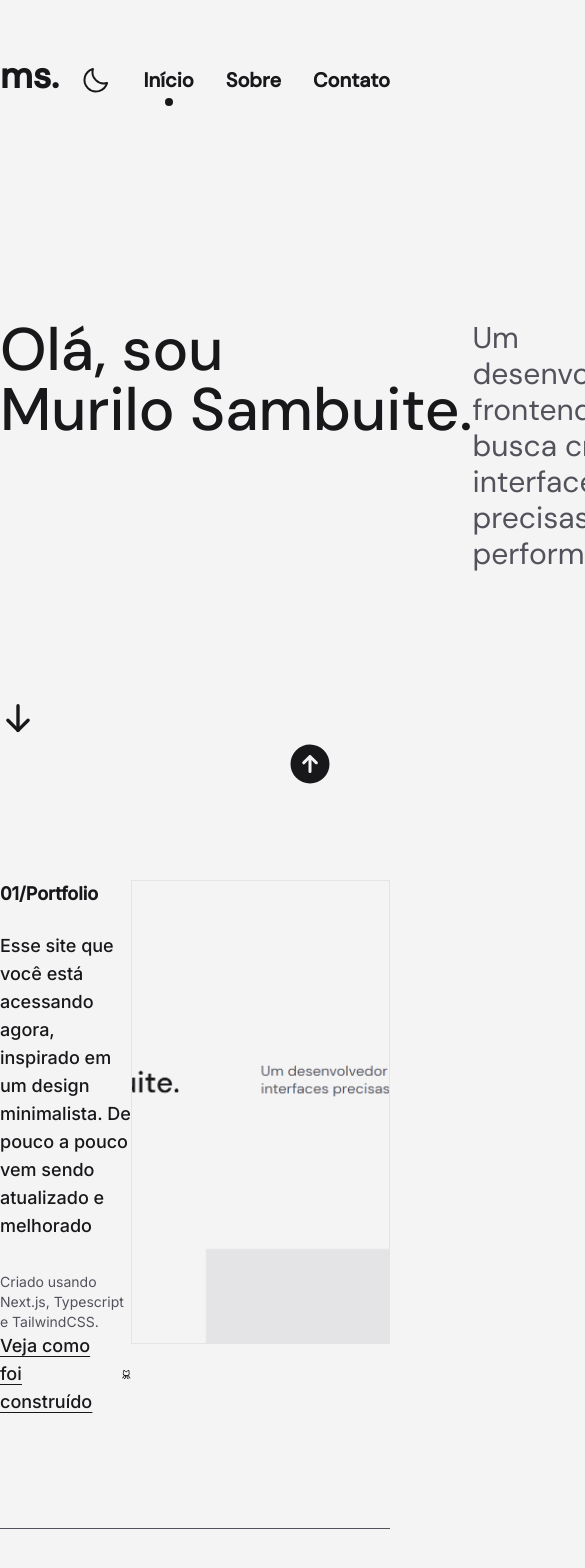
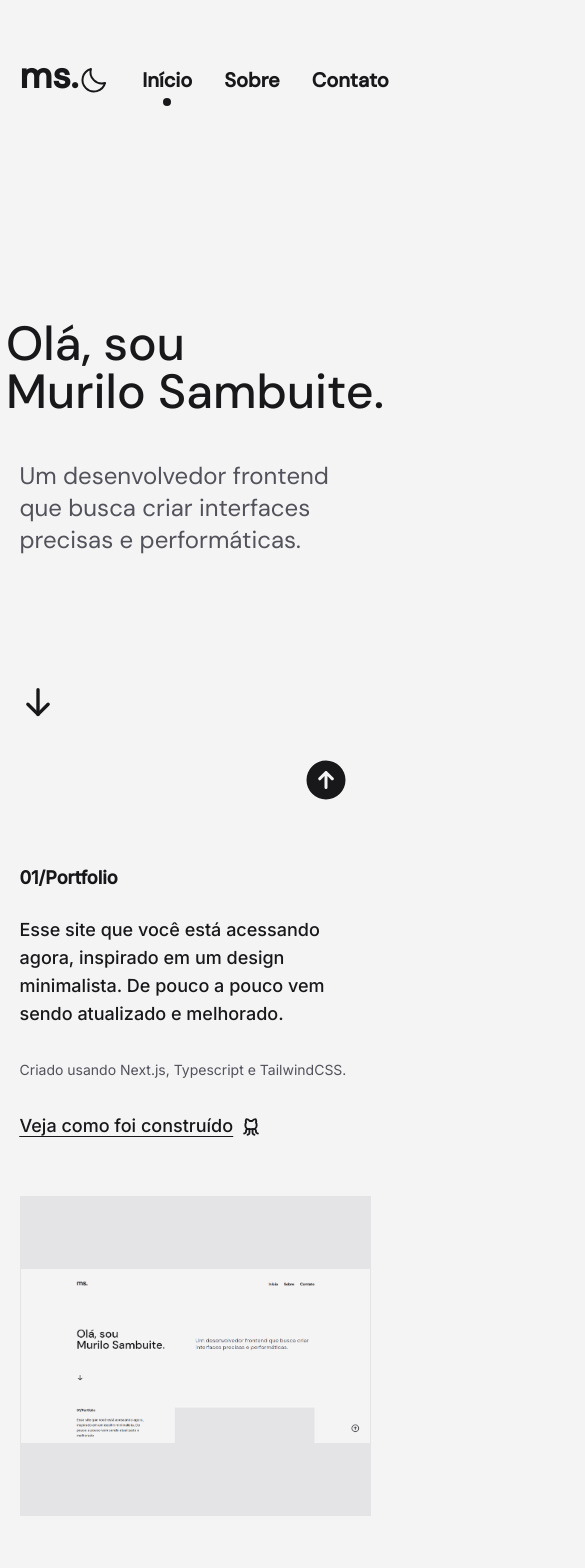
Before and after one commit to sambuite/portfolio, a Next.js app: page / in a window 390 px wide. Shown: the top 1568 px of the page, 585 px wide, since content can reach past the window. Built offline with nearby package versions, Linux system fonts and the light colour scheme.

Commit message:
add responsiveness; fix projects text

```diff
--- a/src/components/AboutMain/index.tsx
+++ b/src/components/AboutMain/index.tsx
@@ -5,32 +5,30 @@ import { Contact } from '../Contact';
 export function AboutMain() {
   return (
     <main className="default-center mt-56" data-aos="fade-in">
-      <section className="flex items-center justify-between">
+      <section className="flex flex-col xl:flex-row items-center xl:justify-between">
         <div className="mb-36">
-          <h1 className="text-h-1 w-[26rem]">
+          <h1 className="text-h-1 xl:w-[26rem]">
             Oi, sou Murilo Sambuite, desenvolvedor frontend.
           </h1>
-          <h2 className="text-h-2 w-[40rem] mt-16 leading-10">
+          <h2 className="text-h-2 xl:w-[40rem] mt-16 leading-10">
             Tenho aprendido programação por pouco mais de dois anos. Sempre
             foquei em frontend com ReactJs e Typescript. Ultimamente procuro
             estudar sobre backend buscando ser um profissional mais completo -
             fullstack.{' '}
           </h2>
-          <h2 className="text-h-2 w-[40rem] mt-8 leading-10">
+          <h2 className="text-h-2 xl:w-[40rem] mt-8 leading-10">
             Há alguns meses atrás tive meu primeiro emprego que durou um ano ⏤
             atualmente, estou procurando por uma oportunidade de demonstrar tudo
             que aprendi e estou aprendendo.
           </h2>
         </div>
-        <div className="w-[27rem] h-[37rem] bg-zinc-400 relative">
-          <div className="w-full h-full">
+        <div className="w-full xl:w-[27rem] h-[37rem] mb-20 xl:mb-0 bg-zinc-400 relative">
           <Image
             src={meImg}
             alt={`Imagem de Murilo`}
             layout="fill"
             objectFit="cover"
           />
-          </div>
         </div>
       </section>
       <section
--- a/src/components/BackToTopButton.tsx
+++ b/src/components/BackToTopButton.tsx
@@ -7,10 +7,10 @@ export function BackToTopButton() {
     <button
       type="button"
       title="Voltar ao topo"
-      className="fixed flex items-center justify-center rounded-full bottom-14 right-14 w-12 h-12 "
+      className="fixed flex items-center justify-center rounded-full bottom-10 xl:bottom-14 right-10 xl:right-14 w-12 h-12"
       onClick={() => scrollToSection(HEADER_ID)}
     >
-      <ArrowCircleUp className="w-12 h-12" weight="fill" />
+      <ArrowCircleUp className="w-12 h-12 rounded-full" weight="fill" />
     </button>
   );
 }
--- a/src/components/Contact.tsx
+++ b/src/components/Contact.tsx
@@ -1,15 +1,22 @@
-import { ArrowRight } from 'phosphor-react';
+import { ArrowDown, ArrowRight } from 'phosphor-react';
 import { CONTACTS_ID } from '../utils/constants';
 
 export function Contact() {
+  const width =
+    typeof window !== 'undefined'
+      ? window.innerWidth ||
+        document.documentElement.clientWidth ||
+        document.body.clientWidth
+      : 0;
+
   return (
     <div
       id={CONTACTS_ID}
-      className="default-center flex my-28"
+      className="default-center flex flex-col xl:flex-row my-28"
       data-aos="fade-up"
     >
-      <div className="flex flex-col items-start w-5/12">
-        <h2 className="font-sans font-normal text-3xl text-zinc-900 dark:text-zinc-100">
+      <div className="hidden xl:flex flex-col items-start w-5/12">
+        <h2 className=" font-sans font-normal text-3xl text-zinc-900 dark:text-zinc-100">
           Não posso esperar para responder
         </h2>
         <h2 className="flex items-center font-sans font-normal text-3xl text-zinc-900 dark:text-zinc-100">
@@ -17,7 +24,13 @@ export function Contact() {
           <ArrowRight className="w-7 h-7 ml-2 mt-1" weight="bold" />
         </h2>
       </div>
-      <div className="flex flex-col mx-auto">
+      <div className="xl:hidden flex flex-col items-center text-center">
+        <h2 className=" font-sans font-normal text-3xl text-zinc-900 dark:text-zinc-100">
+          Não posso esperar para responder ao seu próximo projeto
+        </h2>
+        <ArrowDown className="w-7 h-7 mt-5" weight="bold" />
+      </div>
+      <div className="flex flex-col items-center xl:items-start mx-auto mt-10 xl:mt-0">
         <h2 className="font-sans font-normal text-3xl text-zinc-900 dark:text-zinc-100">
           murilosambuite@gmail.com
         </h2>
--- a/src/components/Footer.tsx
+++ b/src/components/Footer.tsx
@@ -1,11 +1,11 @@
 export function Footer() {
   return (
-    <footer className="flex items-center text-zinc-900 mb-20">
-      <div className="flex default-center mt-14 justify-between">
-        <span className="text-xl text-indigo-700 font-semibold">
+    <footer className="flex items-center justify-center text-zinc-900 mb-20">
+      <div className="flex default-center items-center justify-center mt-14 xl:justify-between">
+        <span className="text-lg xl:text-xl text-indigo-700 font-semibold">
           Murilo Sambuite - 2022
         </span>
-        <nav className="self-end ">
+        <nav className=" ">
           <a
             className="text-navigation"
             href="https://github.com/sambuite"
--- a/src/components/Header.tsx
+++ b/src/components/Header.tsx
@@ -7,7 +7,9 @@ import { scrollToSection } from '../utils/scrollToSection';
 
 export function Header() {
   const [themeMode, setThemeMode] = useState<'dark' | 'light'>(
-    (localStorage.getItem(THEME_KEY) as any) || 'light',
+    (typeof window !== 'undefined' &&
+      (localStorage.getItem(THEME_KEY) as any)) ||
+      'light',
   );
   const { asPath } = useRouter();
 
@@ -28,7 +30,7 @@ export function Header() {
       id={HEADER_ID}
       className="flex items-center text-zinc-900 dark:text-zinc-100"
     >
-      <div className="flex default-center mt-14 justify-between">
+      <div className="flex default-center items-center mt-14 justify-between">
         <span className="text-4xl font-bold">ms.</span>
         <div className="flex items-center self-end">
           <button type="button" className="w-8 h-8" onClick={toggleTheme}>
--- a/src/components/HomeMain/Hero.tsx
+++ b/src/components/HomeMain/Hero.tsx
@@ -5,11 +5,11 @@ import { scrollToSection } from '../../utils/scrollToSection';
 export function Hero() {
   return (
     <section className="flex flex-col default-center mt-56" data-aos="fade-in">
-      <div className="flex justify-between">
-        <h1 className="text-h-1 whitespace-pre ">
+      <div className="flex flex-col lg:flex-row items-center justify-center lg:justify-between">
+        <h1 className="text-h-1 whitespace-pre">
           Olá, sou {'\n'}Murilo Sambuite.
         </h1>
-        <h2 className="h-fit self-end text-h-2 w-1/2">
+        <h2 className="h-fit self-end text-h-2 mt-11 xl:mt-0 lg:w-1/2">
           Um desenvolvedor frontend que busca criar interfaces precisas e
           performáticas.
         </h2>
--- a/src/components/HomeMain/Projects/Project.tsx
+++ b/src/components/HomeMain/Projects/Project.tsx
@@ -27,21 +27,28 @@ export function Project({
   codeLink,
   subText,
 }: Props) {
+  const width =
+    typeof window !== 'undefined'
+      ? window.innerWidth ||
+        document.documentElement.clientWidth ||
+        document.body.clientWidth
+      : 0;
+
   return (
     <div
       id={id}
-      className="flex justify-between border-b-[1.5px] border-zinc-600 first:mt-0 mt-28 pb-28"
-      data-aos="fade-up"
+      className="flex flex-col xl:flex-row justify-start xl:justify-between border-b-[1.5px] border-zinc-600 first:mt-0 mt-28 pb-28"
+      // data-aos="fade-up"
     >
-      <div className="w-96 flex flex-col justify-between">
-        <div className="flex flex-col ">
+      <div className="w-full xl:w-96 flex flex-col justify-between">
+        <div className="flex flex-col">
           <h3 className="text-title">{name}</h3>
           <p className="text-body mt-6">{description}</p>
           {subText && <span className="text-sub-text mt-8">{subText}</span>}
         </div>
 
         <div className="">
-          <span className="flex items-center text-sub-link">
+          <span className="flex items-center text-sub-link mt-8 xl:mt-0">
             <Link href={codeLink.url} target="_blank">
               {codeLink.text}
             </Link>
@@ -58,15 +65,13 @@ export function Project({
           )}
         </div>
       </div>
-      <div className="w-[47rem] h-[28.969rem] bg-zinc-200 dark:bg-zinc-800 relative border border-zinc-200 dark:border-zinc-800">
-        <div className="w-full h-full">
-          <Image
-            src={imgCover}
-            alt={`Imagem do projeto ${name}`}
-            layout="fill"
-            objectFit="cover"
-          />
-        </div>
+      <div className="w-full xl:w-[47rem] h-[20rem] xl:h-[28.969rem] mt-14 xl:mt-0 bg-zinc-200 dark:bg-zinc-800 relative border border-zinc-200 dark:border-zinc-800">
+        <Image
+          src={imgCover}
+          alt={`Imagem do projeto ${name}`}
+          layout="fill"
+          objectFit={width > 1280 ? 'cover' : 'contain'}
+        />
       </div>
     </div>
   );
--- a/src/components/HomeMain/Projects/index.tsx
+++ b/src/components/HomeMain/Projects/index.tsx
@@ -8,7 +8,7 @@ const projects = [
   {
     name: 'Portfolio',
     description:
-      'Esse site que você está acessando agora, inspirado em um design minimalista. De pouco a pouco vem sendo atualizado e melhorado',
+      'Esse site que você está acessando agora, inspirado em um design minimalista. De pouco a pouco vem sendo atualizado e melhorado.',
     imgCover: project1Img,
     codeLink: {
       text: 'Veja como foi construído',
@@ -20,7 +20,7 @@ const projects = [
   {
     name: 'Ig.news',
     description:
-      'O Ig.news é um projeto de estudo. Se trata de um blog por assinatura, você pode se logar através da conta do github e não consegue ler notícias caso não seja assinante.',
+      'O Ig.news é um projeto de estudo. Se trata de um blog por assinatura, onde o usuário pode logar através da conta do github e apenas consegue ler notícias completas caso seja assinante.',
     subText:
       'Criado usando Next.js(SSR and SSG) e Typescript, autenticação com next-auth, estilizado com SCSS, pagamentos com Stripe, dados servidos pelo Prismic CMS, FaunaDB como banco de dados e testes com Jest.',
     imgCover: project2Img,
@@ -36,9 +36,9 @@ const projects = [
   {
     name: 'Dashgo',
     description:
-      'O Dashgo é um projeto de estudo. Um dashboard simples onde é possível criar e listar usuários e há uma simulação de dados nos gráficos.',
+      'O Dashgo é um projeto de estudo. Um dashboard simples onde é possível criar e listar usuários e há uma simulação de dados para os gráficos.',
     subText:
-      'O server fake é gerado pelo MirageJS e os dados são gerados pelo FakerJs e consumidos pelo Axios e o React Query. Os gráficos são feitos com o React Apexcharts e na criação de usuário são usados o React hook form para o formulário e o Yup para validação de dados.',
+      'O server fake é gerado pelo MirageJS, os dados são gerados pelo FakerJs e consumidos pelo Axios juntamente com React Query. Os gráficos são feitos com o React Apexcharts e na criação de usuário são usados o React hook form para o formulário e o Yup para validação de dados.',
     imgCover: project3Img,
     codeLink: {
       text: 'Mais informações',
--- a/src/styles/globals.css
+++ b/src/styles/globals.css
@@ -16,15 +16,15 @@ body {
 }
 
 .default-center {
-  @apply max-w-7xl w-full mx-auto;
+  @apply max-w-[90%] xl:max-w-7xl w-full mx-auto;
 }
 
 .text-h-1 {
-  @apply font-sans font-medium text-6xl text-zinc-900 dark:text-zinc-100;
+  @apply font-sans font-medium text-5xl xl:text-6xl text-zinc-900 dark:text-zinc-100;
 }
 
 .text-h-2 {
-  @apply font-sans font-normal text-3xl text-zinc-600 dark:text-zinc-400;
+  @apply font-sans font-normal text-2xl xl:text-3xl text-zinc-600 dark:text-zinc-400;
 }
 
 .text-title {
```
Lines whose indentation alone changed are shown as unchanged.
